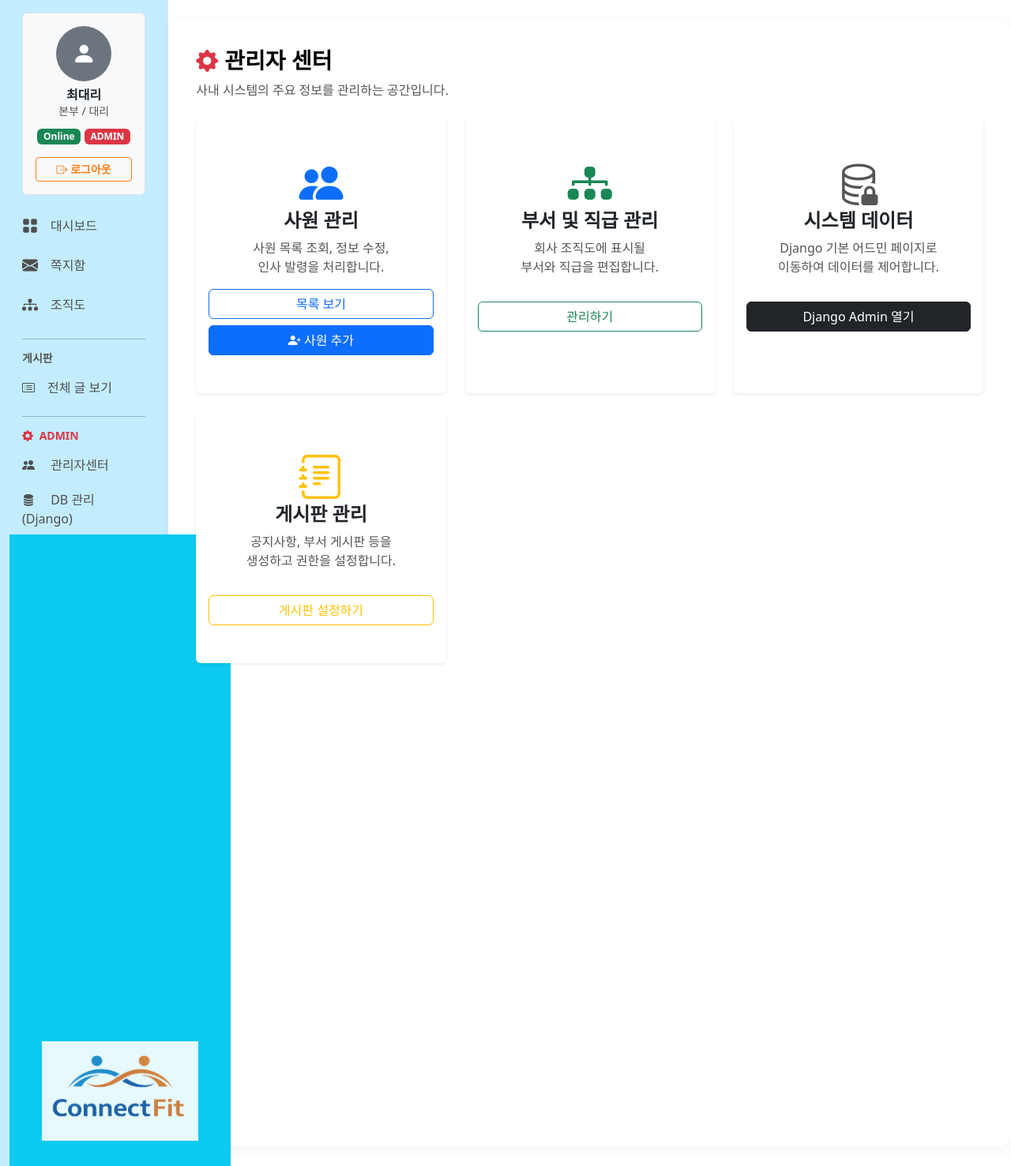
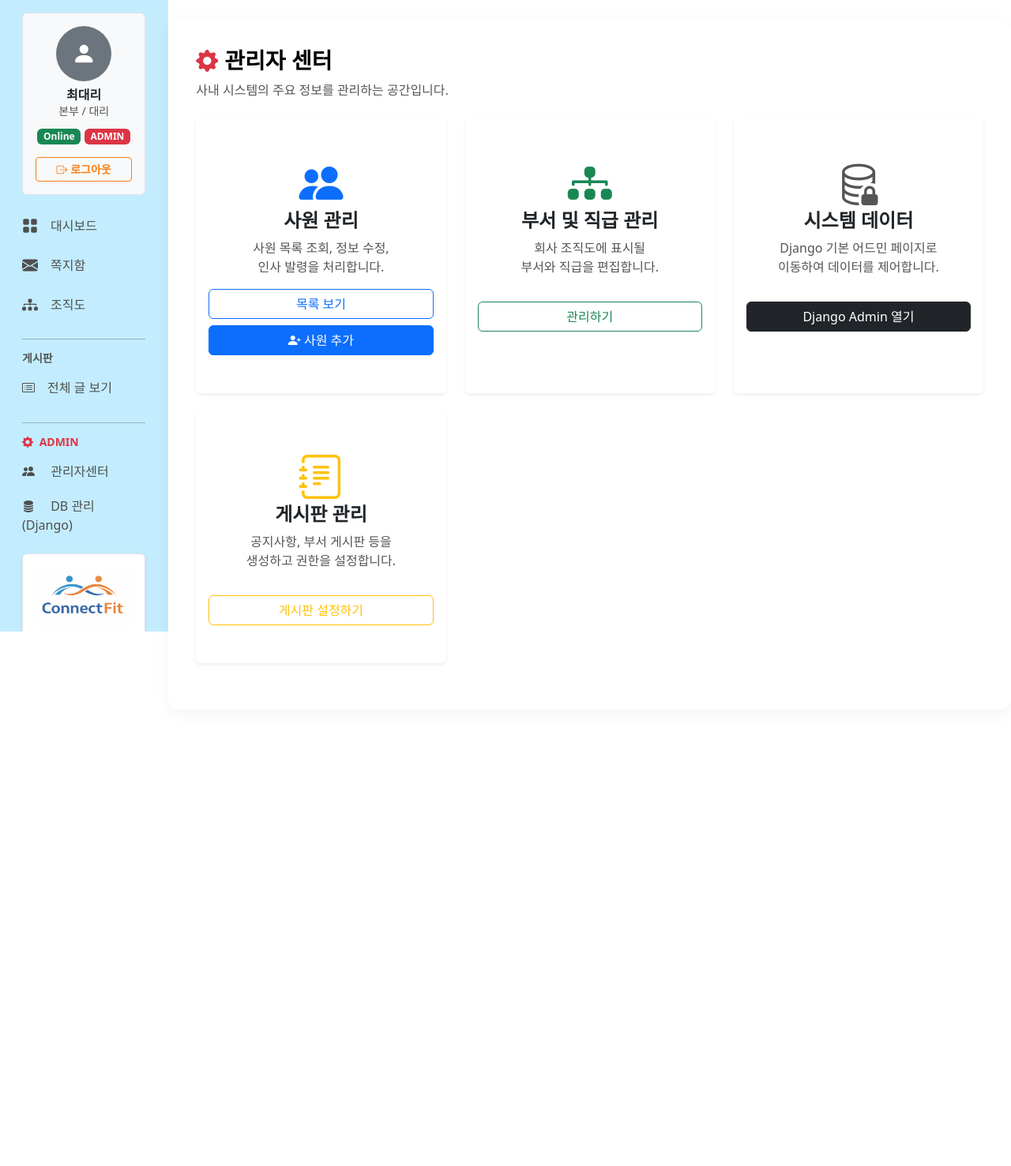
Before and after one commit to seyoung927/hybridcloud-project, a Django app: page /accounts/manage/ in a window 1280 px wide. Shown: the whole page at 79% size. After the commit the page ends 841 px from the top, so only its background shows below. Run offline with Django 4.2, Linux system fonts and the light colour scheme; a user stored in the database is signed in; data comes from the database, SQL or seed files in the repository.

Commit message:
로고 추가 및 게시물 삭제 버그 해결 테스트

```diff
--- a/CB/templates/includes/sidebar.html
+++ b/CB/templates/includes/sidebar.html
@@ -1,6 +1,7 @@
 {% load static %}
-<nav id="sidebarMenu" class="col-md-3 col-lg-2 d-md-block sidebar collapse bg-white border-end">
-    <div class="position-sticky pt-3">
+<nav id="sidebarMenu" class="col-md-3 col-lg-2 d-md-block sidebar collapse bg-white border-end" style="height: 100vh;">
+
+    <div class="d-flex flex-column h-100 pt-3 overflow-auto">
 
         {% if user.is_authenticated %}
             <div class="profile-card mx-3 p-3 mb-3 text-center bg-light rounded border">
@@ -43,26 +44,24 @@
             </div>
         {% endif %}
 
-
         <ul class="nav flex-column px-2">
             <li class="nav-item mb-1">
-                <a class="nav-link d-flex align-items-center rounded p-2 text-secondary hover-bg-light" href="{% url 'board_list' %}">
+                <a class="nav-link d-flex align-items-center rounded p-2 text-secondary hover-bg-light" href="{% url 'community:board_list' %}">
                     <i class="bi bi-grid-fill me-3 fs-5"></i>
                     <span class="fw-medium">대시보드</span>
                 </a>
             </li>
             <li class="nav-item mb-1">
-                <a class="nav-link d-flex align-items-center rounded p-2 text-secondary hover-bg-light" href="{% url 'inbox' %}">
+                <a class="nav-link d-flex align-items-center rounded p-2 text-secondary hover-bg-light" href="{% url 'community:inbox' %}">
                     <i class="bi bi-envelope-fill me-3 fs-5"></i>
                     <span class="fw-medium">쪽지함</span>
-
                     {% if unread_msg_count > 0 %}
                         <span class="badge bg-orange rounded-pill ms-auto">{{ unread_msg_count }}</span>
                     {% endif %}
                 </a>
             </li>
             <li class="nav-item mb-1">
-                <a class="nav-link d-flex align-items-center rounded p-2 text-secondary hover-bg-light" href="{% url 'org_chart' %}">
+                <a class="nav-link d-flex align-items-center rounded p-2 text-secondary hover-bg-light" href="{% url 'accounts:org_chart' %}">
                     <i class="bi bi-diagram-3-fill me-3 fs-5"></i>
                     <span class="fw-medium">조직도</span>
                 </a>
@@ -76,13 +75,12 @@
         </h6>
         <ul class="nav flex-column px-2 mb-2">
             <li class="nav-item">
-                <a class="nav-link d-flex align-items-center rounded p-2 text-secondary hover-bg-light" href="{% url 'all_posts' %}">
+                <a class="nav-link d-flex align-items-center rounded p-2 text-secondary hover-bg-light" href="{% url 'community:all_posts' %}">
                     <i class="bi bi-card-list me-3"></i>
                     전체 글 보기
                 </a>
             </li>
-            </ul>
-
+        </ul>
 
         {% if user.is_superuser %}
             <hr class="my-3 mx-3">
@@ -102,22 +100,22 @@
                 </li>
             </ul>
         {% endif %}
-        <div class="d-flex flex-column flex-shrink-0 p-3 text-white bg-info" style="width: 280px; min-height: 100vh;">
 
-            <div class="mt-auto text-center pt-4 pb-3">
+        <div class="mt-auto px-3 pb-4 pt-3 text-center">
+            <div class="bg-white rounded border shadow-sm p-3">
                 <img src="{% static 'img/logo.png' %}" alt="ConnectFit Logo"
-                    style="max-width: 80%; height: auto; opacity: 0.9;">
+                     style="max-width: 100%; height: auto; opacity: 0.9;">
             </div>
-    </div>
-</nav>
+        </div>
+
+    </div> </nav>
 
 <style>
     .hover-bg-light:hover {
-        background-color: #f8f9fa; /* 배경색: 연한 회색 */
-        color: #0d6efd !important; /* 글자색: 파란색 */
-        transition: 0.2s;          /* 부드럽게 바뀌기 */
+        background-color: #f8f9fa;
+        color: #0d6efd !important;
+        transition: 0.2s;
     }
-    /* 현재 보고 있는 메뉴 강조 */
     .nav-link.active {
         color: #0d6efd;
         background-color: #e7f1ff;
```
